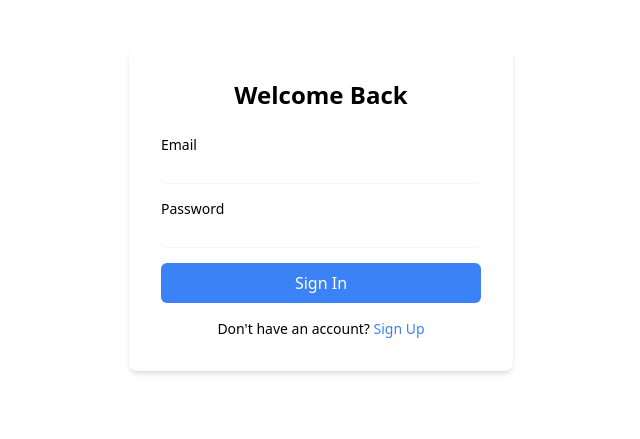
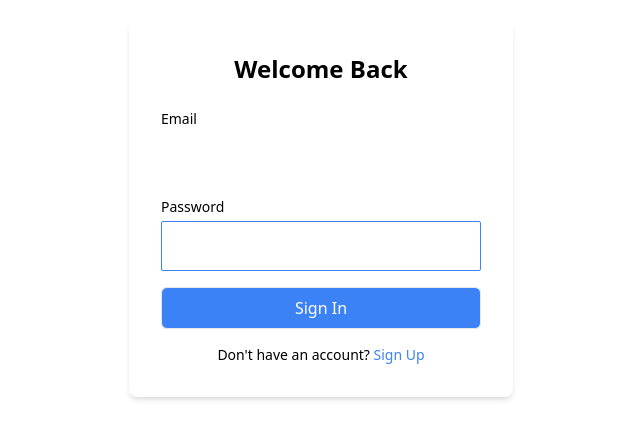
Before and after one commit to codersudhir/fullstack-crup-app-node-react, a React (Vite) app in the folder Frontend/: page /auth in a window 1280 px wide. Shown: the part 191-630 px from the top of the page, without its empty margins (319-959 px from the left). Built offline with nearby package versions, Linux system fonts and the light colour scheme.

Commit message:
fix issues

```diff
--- a/Frontend/src/component/Auth.tsx
+++ b/Frontend/src/component/Auth.tsx
@@ -59,7 +59,7 @@ const Auth = () => {
               type="email"
               value={email}
               onChange={(e) => setEmail(e.target.value)}
-              className="mt-1 block w-full rounded-md border-gray-300 shadow-sm focus:border-blue-500 focus:ring-blue-500"
+              className="mt-1 block w-full rounded-sm border-blue-500 focus:ring-blue-500 px-3 py-3"
               required
             />
           </div>
@@ -69,13 +69,13 @@ const Auth = () => {
               type="password"
               value={password}
               onChange={(e) => setPassword(e.target.value)}
-              className="mt-1 block w-full rounded-md border-gray-300 shadow-sm focus:border-blue-500 focus:ring-blue-500"
+              className="mt-1 block w-full rounded-sm border border-blue-500 focus:ring-blue-500 px-3 py-3"
               required
             />
           </div>
           <button
             type="submit"
-            className="w-full bg-blue-500 text-white py-2 px-4 rounded-md hover:bg-blue-600"
+            className="w-full border  bg-blue-500 text-white py-2 px-4 rounded-md hover:bg-blue-600"
             disabled={loading}
           >
             {loading ? 'Loading...' : isSignUp ? 'Sign Up' : 'Sign In'}
--- a/Frontend/src/component/Task.tsx
+++ b/Frontend/src/component/Task.tsx
@@ -22,7 +22,6 @@ function Task() {
   const dispatch = useDispatch<AppDispatch>();
   const [newTask, setNewTask] = useState('');
 
-  console.log("tasks",tasks)
 
     useEffect(() => {
     const storedSession = localStorage.getItem('session'); // Or however you store session
```
